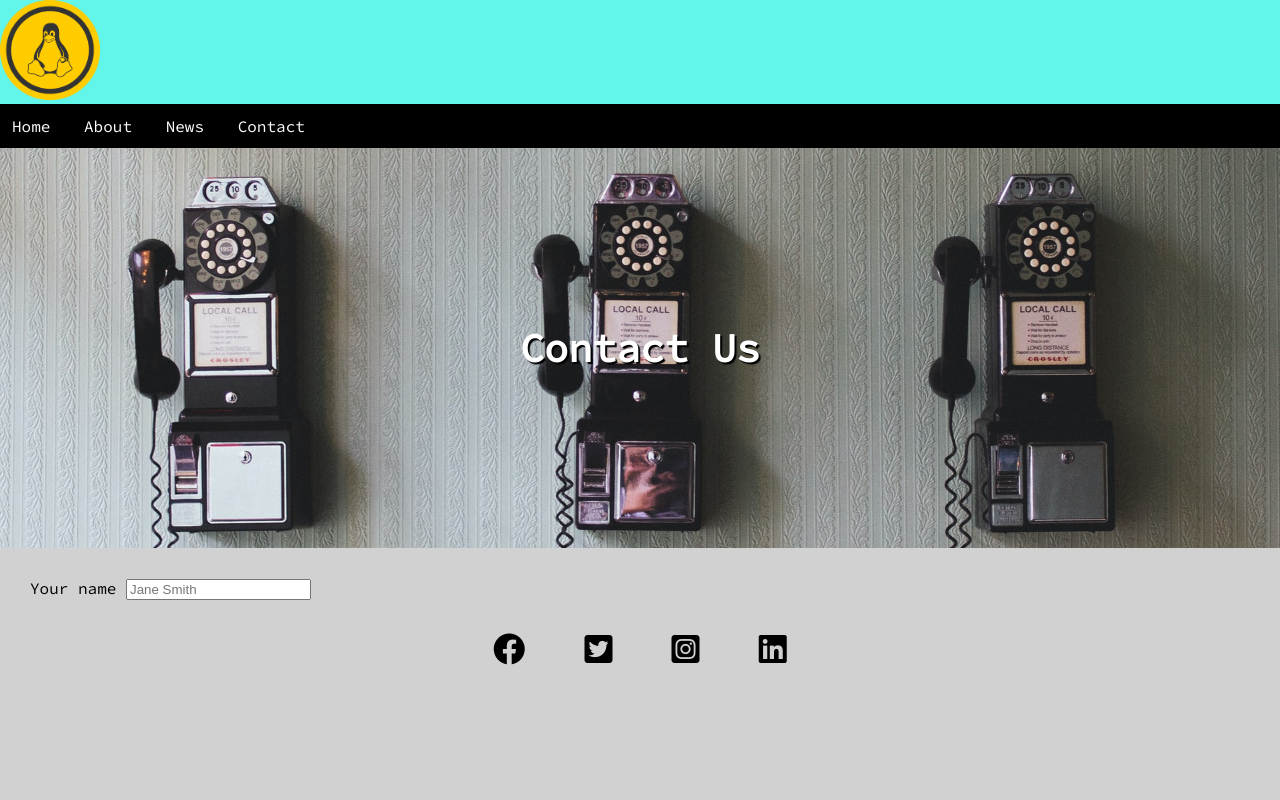
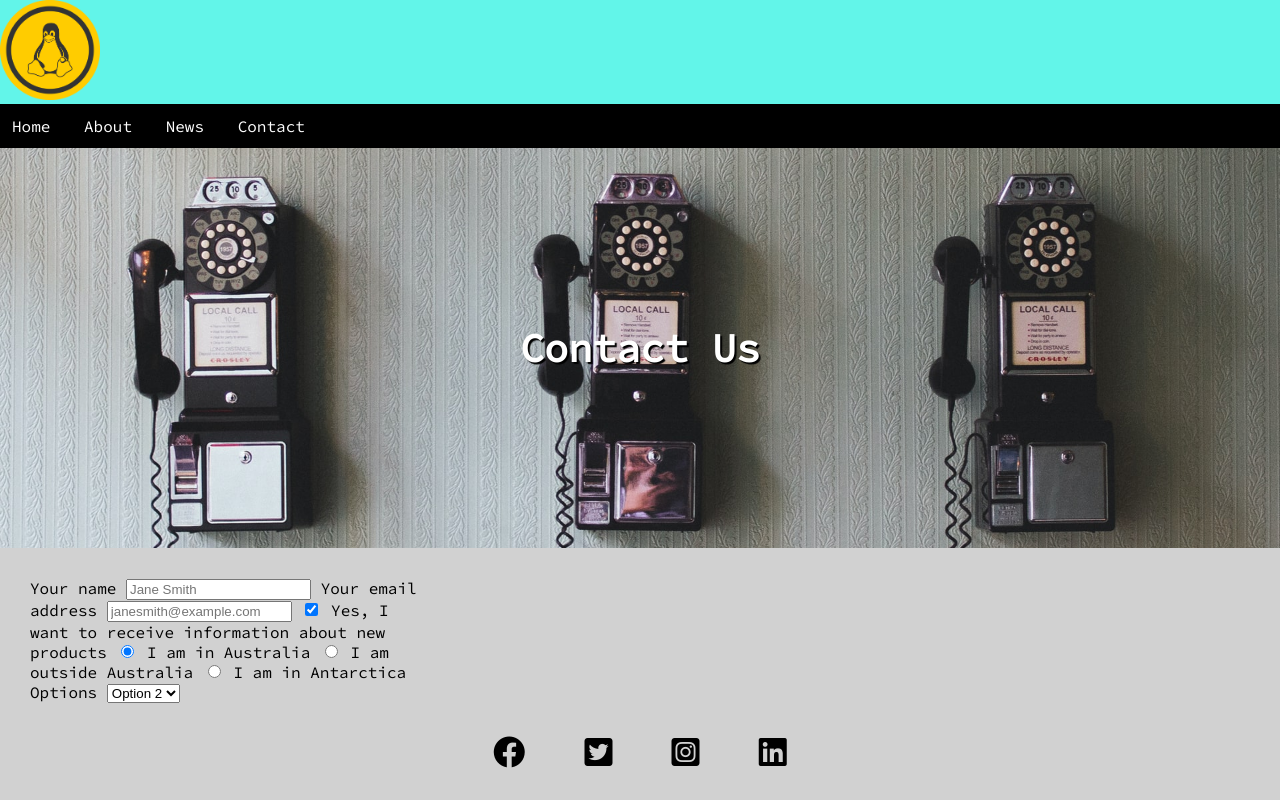
Before and after one commit to mujohannes/classWebsite22T1, a plain HTML site: page contact.html in a window 1280 px wide. Drawn offline with Linux system fonts and the light colour scheme.

Commit message:
adding inputs in contact form

```diff
--- a/contact.html
+++ b/contact.html
@@ -31,9 +31,28 @@
     <h1>Contact Us</h1>
   </div>
   <main class="content">
-    <form id="contact-form">
+    <form id="contact-form" method="get" action="/" role="form">
         <label for="username">Your name</label>
         <input type="text" id="username" name="name" placeholder="Jane Smith">
+        <label for="useremail">Your email address</label>
+        <input type="email" id="useremail" name="email" placeholder="janesmith@example.com">
+        <!-- checkbox -->
+        <input type="checkbox" id="marketing" name="marketing" value="true" checked>
+        <label for="marketing">Yes, I want to receive information about new products</label>
+        <!-- radio buttons -->
+        <input type="radio" name="origin" id="origin1" value="au" checked>
+        <label for="origin1">I am in Australia</label>
+        <input type="radio" name="origin" id="origin2" value="int">
+        <label for="origin2">I am outside Australia</label>
+        <input type="radio" name="origin" id="origin3" value="ant">
+        <label for="origin3">I am in Antarctica</label>
+        <!-- select -->
+        <label for="useroptions">Options</label>
+        <select placeholder="select one" id="useroptions">
+          <option value="1">Option 1</option>
+          <option value="2" selected>Option 2</option>
+          <option value="3">Option 3</option>
+        </select>
     </form>
   </main>
   <footer class="footer">
```
